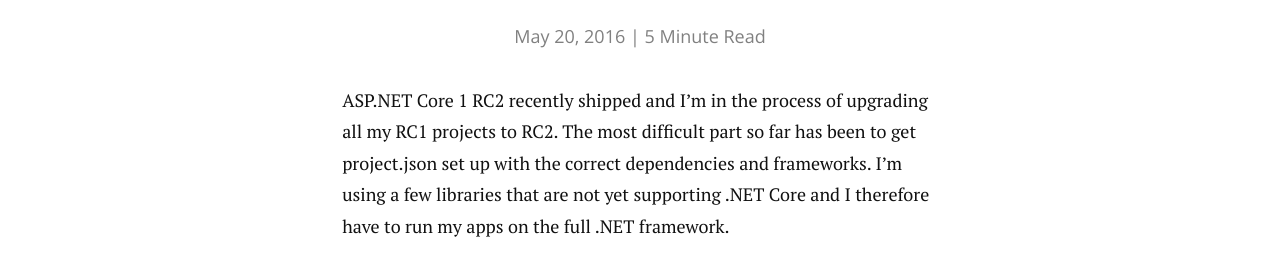
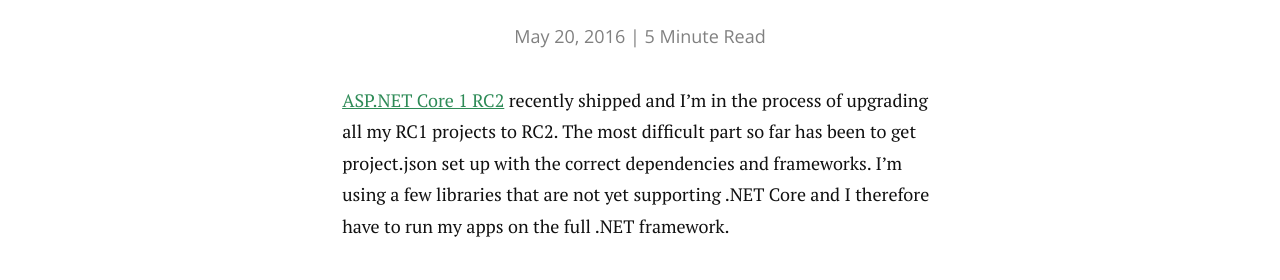
Before and after one commit to henningst/henningst.github.io, a Jekyll site: the page built from _posts/2016-05-20-referencing-net451-libraries-in-aspnet-core.md, in a window 1280 px wide and 900 px high. Shown: the part 467-747 px from the top of the window. Built offline with Jekyll 4.4.1, drawn with Linux system fonts in a browser that asks for light colours; nearby versions of some CDN libraries; comment, search, counter and statistics services are not loaded; some of the changed lines change nothing that is shown.

Commit message:
Added link to RC2 anouncement

```diff
--- a/_posts/2016-05-20-referencing-net451-libraries-in-aspnet-core.md
+++ b/_posts/2016-05-20-referencing-net451-libraries-in-aspnet-core.md
@@ -7,7 +7,7 @@
 ---
 
 
-ASP.NET Core 1 RC2 recently shipped and I'm in the process of upgrading all my RC1 projects
+[ASP.NET Core 1 RC2](https://blogs.msdn.microsoft.com/webdev/2016/05/16/announcing-asp-net-core-rc2/) recently shipped and I'm in the process of upgrading all my RC1 projects
 to RC2. The most difficult part so far has been to get project.json set up with the correct
 dependencies and frameworks. I'm using a few libraries that are not yet supporting .NET Core
 and I therefore have to run my apps on the full .NET framework.
```
